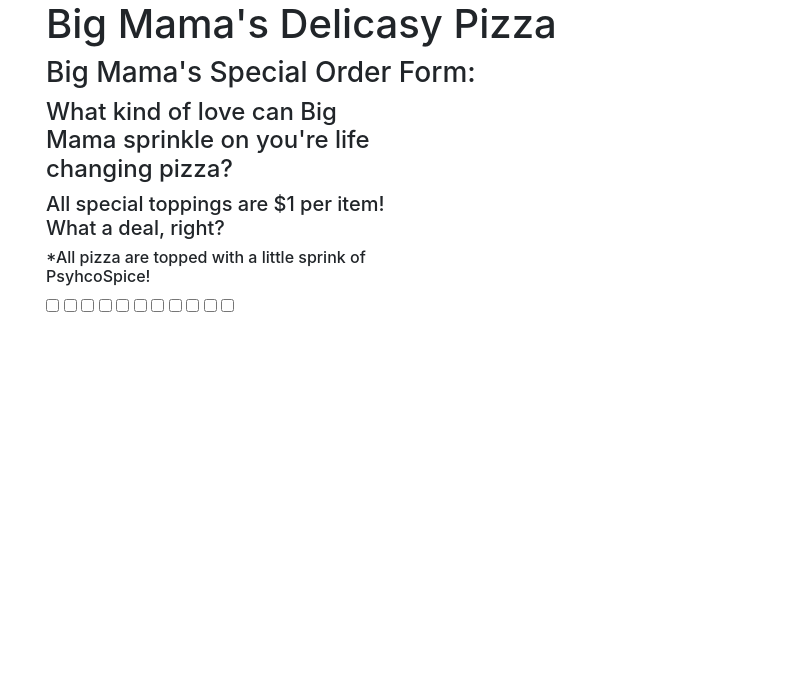
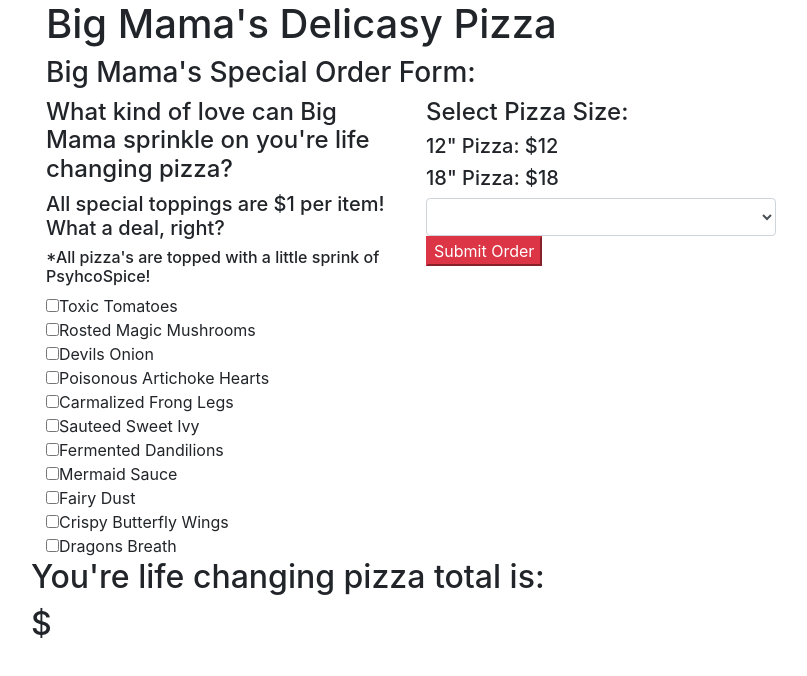
Before and after one commit to DorisWarren/pizza-time, a plain HTML site: page index.html in a window 1280 px wide. Shown: the whole page, without its empty margins (39-846 px from the left). Drawn offline with nearby package versions, Linux system fonts and the light colour scheme.

Commit message:
finished adding details to pizza form

```diff
--- a/index.html
+++ b/index.html
@@ -19,18 +19,34 @@
               <div class="col-md-4 col-sm-6">
                 <h4>What kind of love can Big Mama sprinkle on you're life changing pizza?</h4>
                 <h5>All special toppings are $1 per item! What a deal, right?</h5>
-                <h6 id="PsyhcoSpice">*All pizza are topped with a little sprink of PsyhcoSpice! </h6>
-                <input type="checkbox" name="topping" value="">
-                <input type="checkbox" name="topping" value="">
-                <input type="checkbox" name="topping" value="">
-                <input type="checkbox" name="topping" value="">
-                <input type="checkbox" name="topping" value="">
-                <input type="checkbox" name="topping" value="">
-                <input type="checkbox" name="topping" value="">
-                <input type="checkbox" name="topping" value="">
-                <input type="checkbox" name="topping" value="">
-                <input type="checkbox" name="topping" value="">
-                <input type="checkbox" name="topping" value="">
+                <h6 id="PsyhcoSpice">*All pizza's are topped with a little sprink of PsyhcoSpice! </h6>
+                <input type="checkbox" name="topping" value="1">Toxic Tomatoes</br>
+                <input type="checkbox" name="topping" value="1">Rosted Magic Mushrooms</br>
+                <input type="checkbox" name="topping" value="1">Devils Onion</br>
+                <input type="checkbox" name="topping" value="1">Poisonous Artichoke Hearts</br>
+                <input type="checkbox" name="topping" value="1">Carmalized Frong Legs</br>
+                <input type="checkbox" name="topping" value="1">Sauteed Sweet Ivy</br>
+                <input type="checkbox" name="topping" value="1">Fermented Dandilions</br>
+                <input type="checkbox" name="topping" value="1">Mermaid Sauce</br>
+                <input type="checkbox" name="topping" value="1">Fairy Dust</br>
+                <input type="checkbox" name="topping" value="1">Crispy Butterfly Wings</br>
+                <input type="checkbox" name="topping" value="1">Dragons Breath</br>
+              </div>
+              <div class="col-md-4 col-sm-6">
+                <h4>Select Pizza Size:</h4>
+                <h5>12" Pizza: $12</h5>
+                <h5>18" Pizza: $18</h5>
+                <select class="form-control" id="pizzaSize">
+                  <option name="size" value="12>Regular 12"</option>
+                  <option name="size" value="18>Large 18"</option>
+                </select>
+                <button type="submit" name="button" class="btn-danger">Submit Order</button>
+              </div>
+            </div>
+            <div class="row">
+              <div class="orderResults">
+                <h2>You're life changing pizza total is:</h2>
+                <h2>$<span id="insertCost"></span></h2>
               </div>
             </div>
           </div>
```
